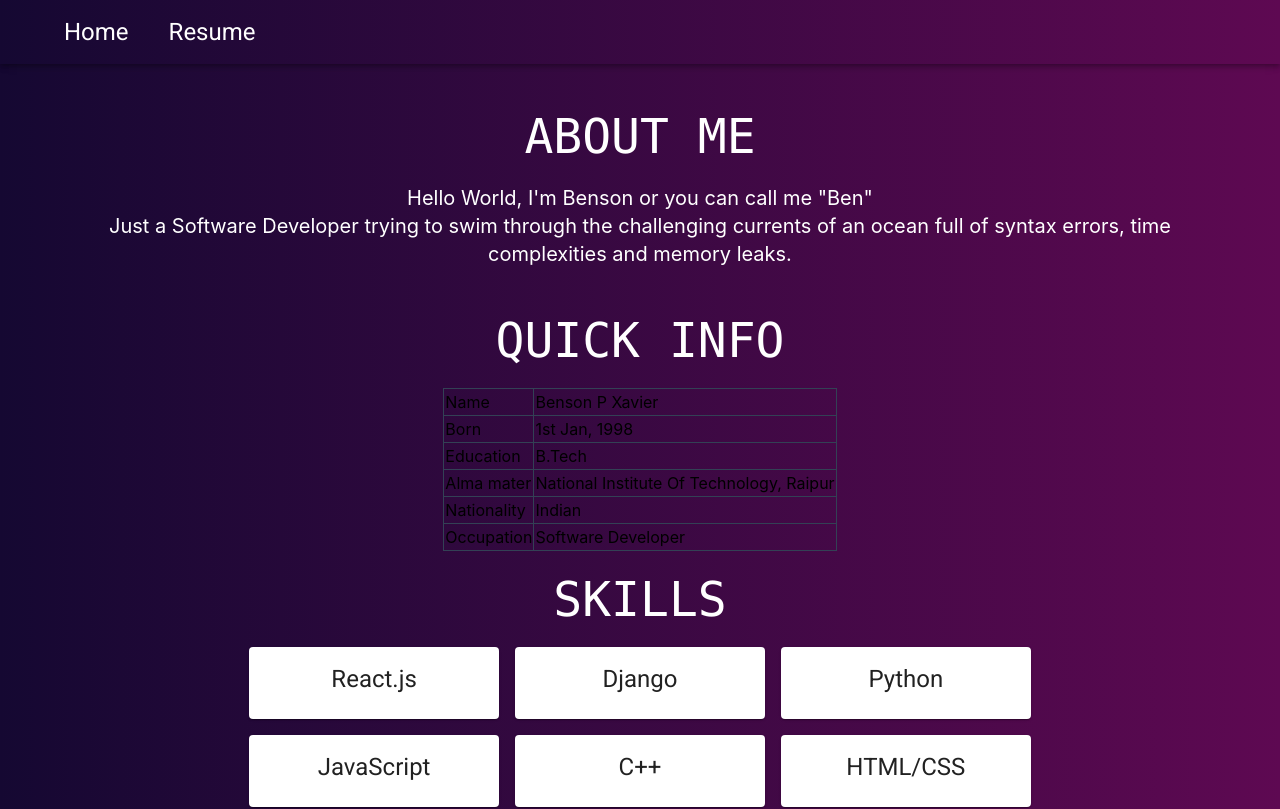
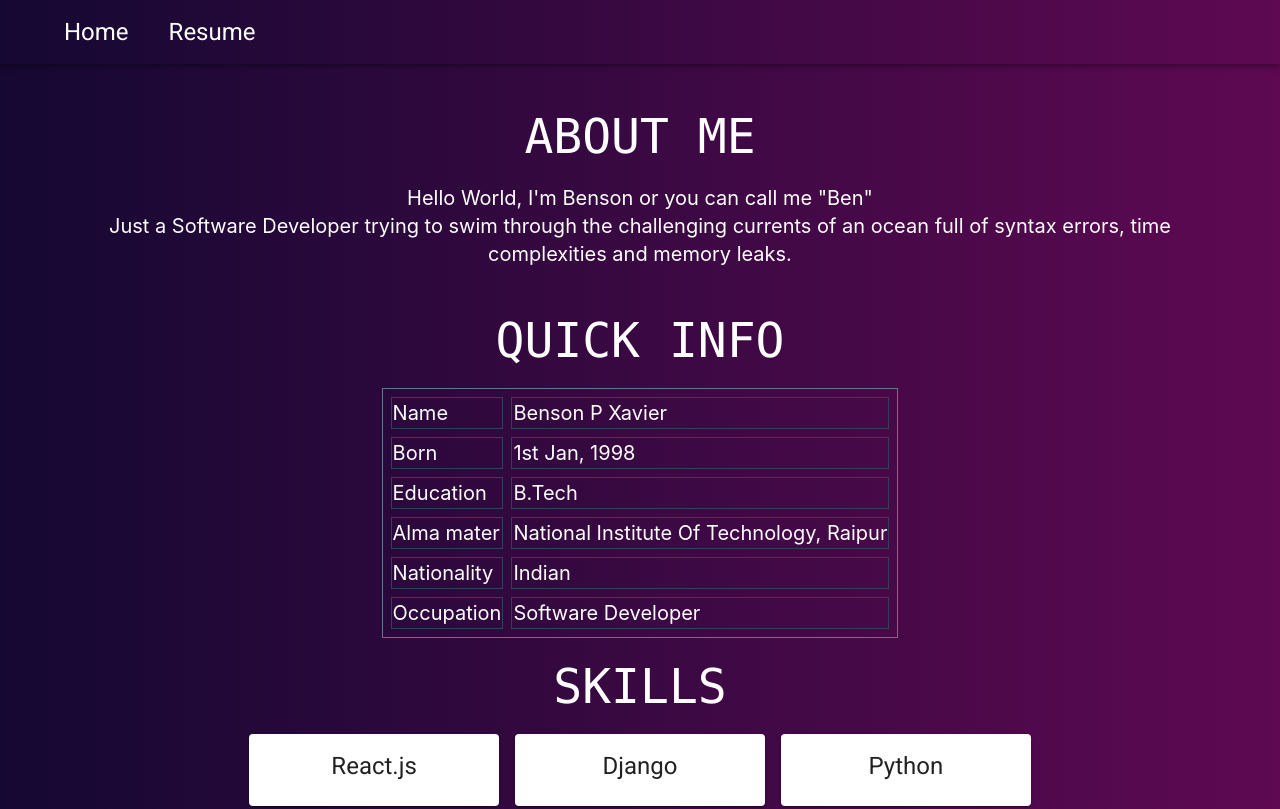
Before and after one commit to Benson1198/portfolio, a React (Vite) app: page / in a window 1280 px wide. Shown: the top 809 px of the page. Built offline with nearby package versions, Linux system fonts and the light colour scheme; a web font is replaced by a local one.

Commit message:
Table update

```diff
--- a/src/components/QuickInfo.jsx
+++ b/src/components/QuickInfo.jsx
@@ -2,9 +2,9 @@ import React from 'react'
 
 const QuickInfo = () => {
     return (
-        <div>
+        <div className='text-white text-xl'>
             <h2 className='text-center text-white text-5xl p-6 font-mono'>QUICK INFO</h2>
-            <table className="table-auto border border-slate-500">
+            <table className="table-auto border-separate border-spacing-2 border border-slate-500">
                 <tbody>
                     <tr>
                         <td className="border border-slate-700">Name</td>
```
